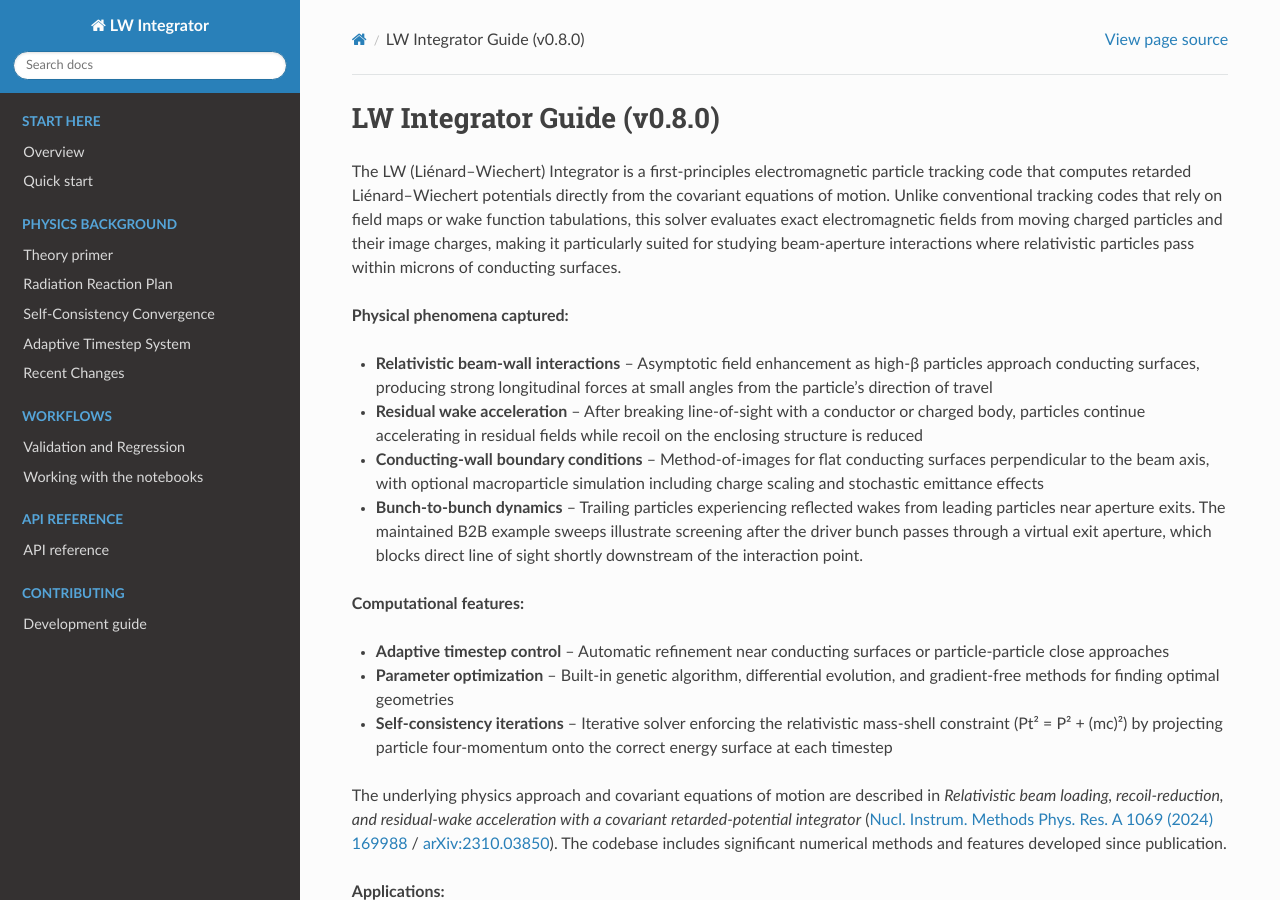
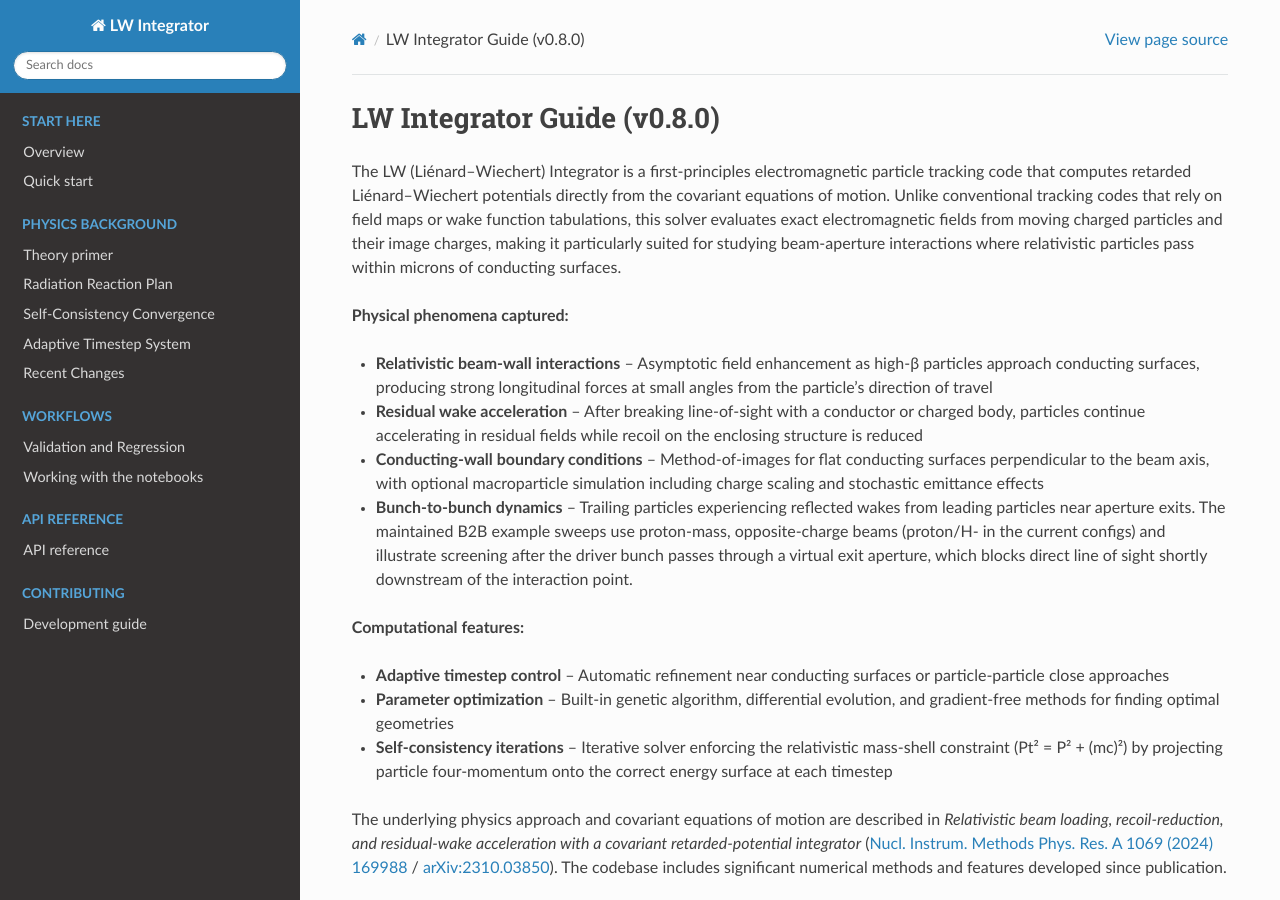
Before and after one commit to benfolsom/LW_integrator, a Sphinx documentation site: the page built from docs/source/index.rst, in a window 1280 px wide and 900 px high. Built offline with Sphinx 7.4.7 and the Read the Docs theme 3.1.0, drawn with Linux system fonts in a browser that asks for light colours.

Commit message:
Clarify B2B proton/H- examples

```diff
--- a/docs/source/index.rst
+++ b/docs/source/index.rst
@@ -10,7 +10,8 @@ The LW (Liénard–Wiechert) Integrator is a first-principles electromagnetic pa
 * **Conducting-wall boundary conditions** – Method-of-images for flat conducting surfaces perpendicular to the beam axis, with optional macroparticle simulation including charge scaling and stochastic emittance effects
 * **Bunch-to-bunch dynamics** – Trailing particles experiencing reflected wakes
   from leading particles near aperture exits. The maintained B2B example sweeps
-  illustrate screening after the driver bunch passes through a virtual exit
+  use proton-mass, opposite-charge beams (proton/H- in the current configs)
+  and illustrate screening after the driver bunch passes through a virtual exit
   aperture, which blocks direct line of sight shortly downstream of the
   interaction point.
 
--- a/docs/source/quickstart.rst
+++ b/docs/source/quickstart.rst
@@ -113,7 +113,8 @@ simulation, and confirm that the regression tooling works on your machine.
    a point that exceeds the timeout is saved as a failed timed-out run and the
    sweep continues to the next grid point.
 
-   Bunch-to-bunch sweep examples model the driver bunch passing through a
+   Bunch-to-bunch sweep examples model proton-mass, opposite-charge beams
+   (proton/H- in the current configs) with the driver bunch passing through a
    virtual exit aperture shortly after the interaction point. This screens the
    rider from direct line of sight downstream, so the heatmaps show residual
    post-screening fields rather than indefinitely visible bunch-bunch coupling.
--- a/docs/source/validation.rst
+++ b/docs/source/validation.rst
@@ -44,7 +44,9 @@ For signed B2B energy-gain maps, the clearest reference style is:
 
 For bunch-to-bunch examples, interpret the maps as screening cases: the driver
 bunch proceeds through a virtual exit aperture shortly after the interaction
-point, which blocks direct line of sight to the rider downstream.
+point, which blocks direct line of sight to the rider downstream. The maintained
+example sweeps use proton-mass, opposite-charge beams (proton/H- in the current
+configs).
 
 Reference Notebooks
 -------------------
```
Also changed, not shown: README.md (+5 -5 lines).
